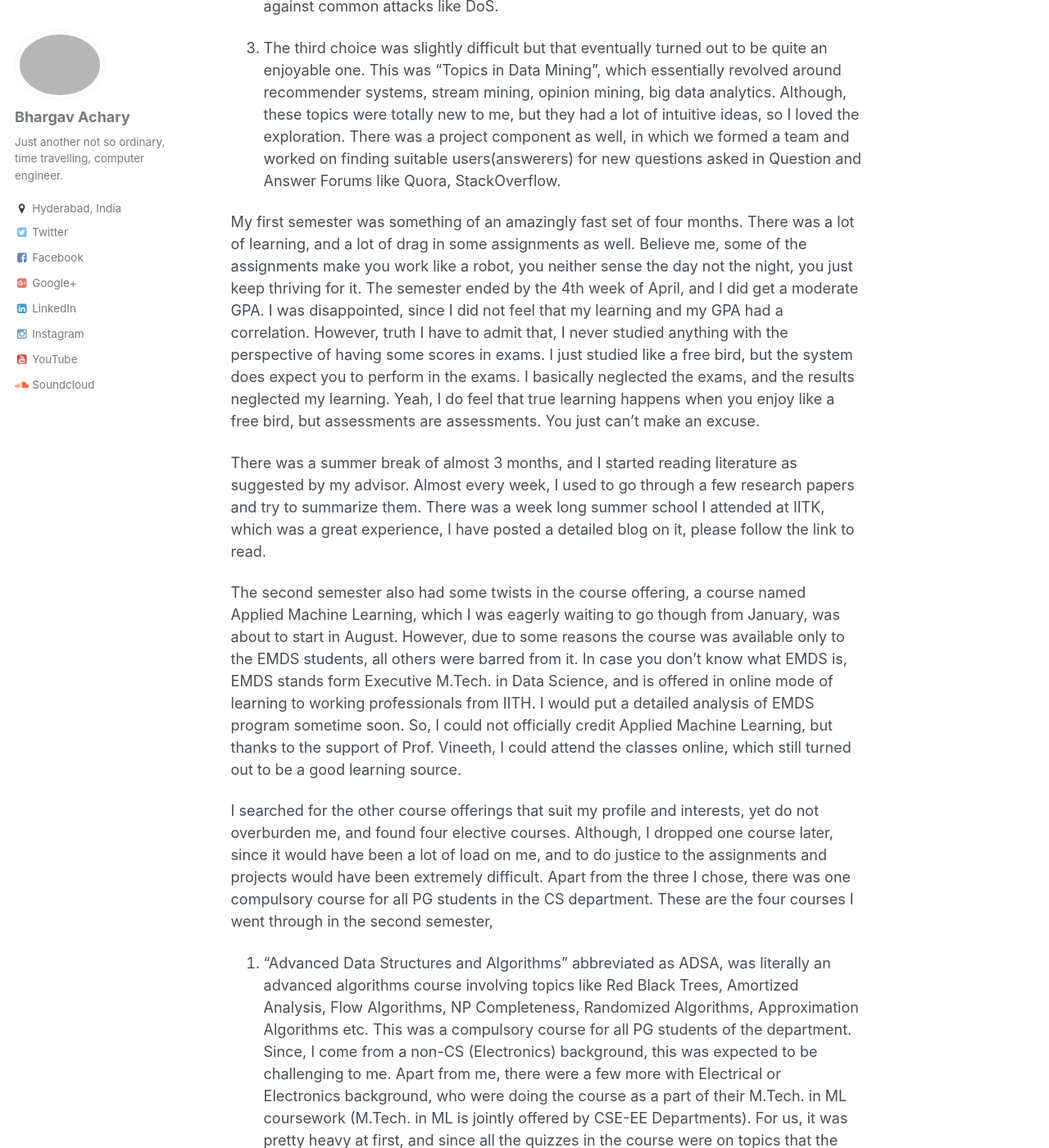
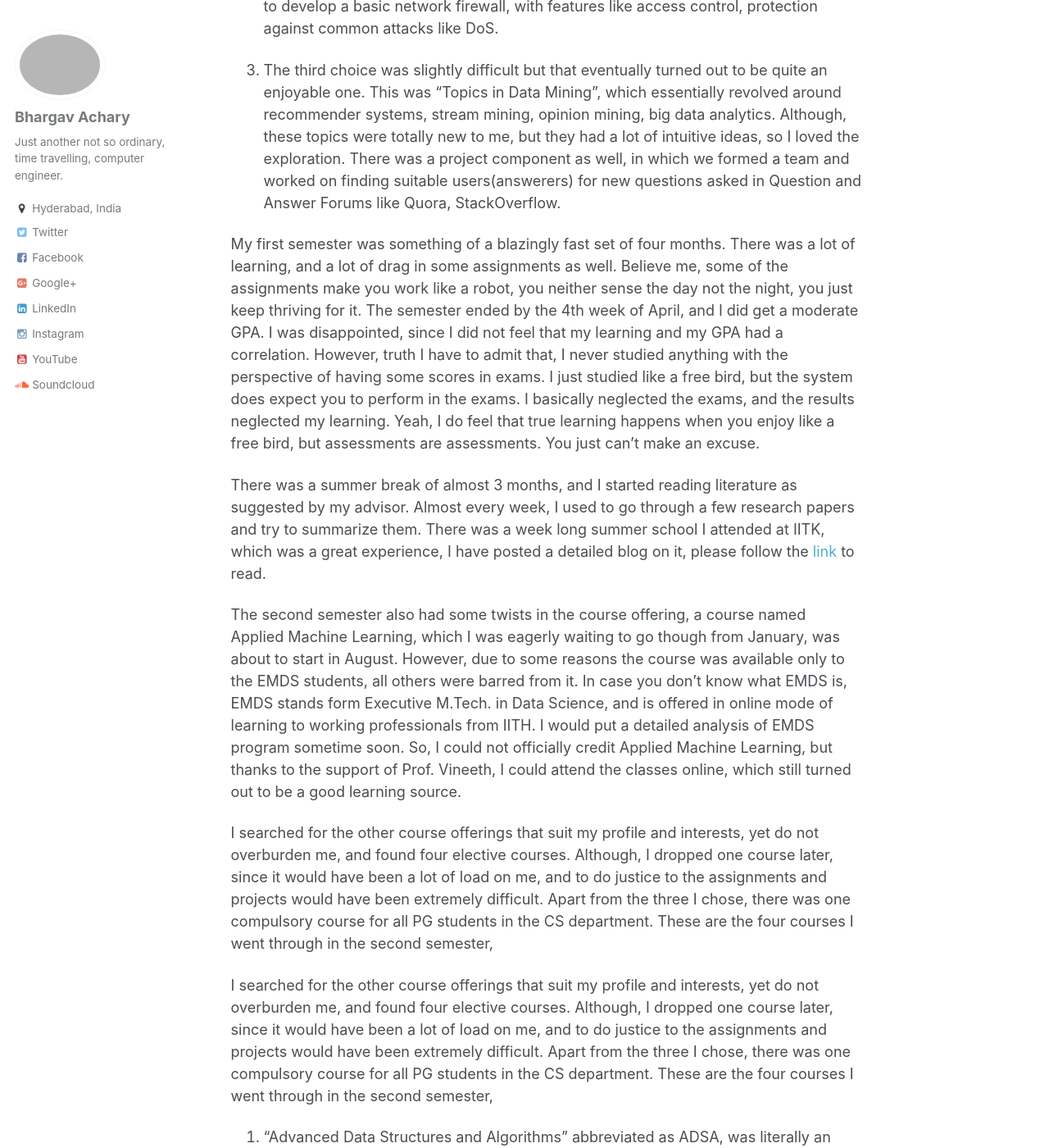
Before and after one commit to bhargavachary/bhargavachary.github.io, a Jekyll site: the page built from _posts/2018-12-08-first-year-of-phd-mtech-iit.md, in a window 1280 px wide and 1400 px high, scrolled down 1252 px. Shown: the whole window at 82% size. Built offline with Jekyll 4.4.1, drawn with Linux system fonts in a browser that asks for light colours; comment, search, counter and statistics services are not loaded; some of the changed text lies outside the part shown.

Commit message:
updated content

```diff
--- a/_posts/2018-12-08-first-year-of-phd-mtech-iit.md
+++ b/_posts/2018-12-08-first-year-of-phd-mtech-iit.md
@@ -14,7 +14,7 @@
 
 Hello friends, welcome back to my blog. I know I did promise I would be regular, but I could not be for the last 4 months and there are reasons for that. I was heavily loaded with the first two semesters of coursework. I went through 7 advanced postgraduate level courses in the last 11 months and it was a heavy learning experience. Although I did not have much of a personal life, but I still enjoyed this upgradation of my skills and exposure in computer science.
 
-This came to my mind that, I should share some of these experiences so that those who aspire to undergo an M.Tech. or a Ph.D. program in India, would get a decent idea of what it is like to.
+This came to my mind that, I should share some of these experiences so that those who aspire to undergo an M.Tech. or a Ph.D. program in India, would get a decent idea of what it is like to. On the other hand, some of my other readers would get an idea of what I am going through!!!
 So let’s get started!
 
 ----------
@@ -23,17 +23,21 @@
 
 So when I joined IIT Hyderabad this year, I was expected to go through something of the same sort. In my first semester, since I joined in January and usually most admissions happen in July, I had limited choices in the courses. Many courses were having some prerequisites, that was covered in the last semester and I had not done them, obviously. So I somehow managed to choose three courses,
 
+
 1.	“Advanced Computer Architecture”, which was my natural choice, since I am primarily motivated to work on architecture and systems issues in my Ph.D. research. This started off from where I had left off in my UG and GATE preparation. Some major topics included in the course were, advanced memory technologies like STT-RAM, PCM, Flash etc., branch predictors, low voltage computing, approximate computing, heterogeneous processor architectures etc.
 
 2.	The second one was also a relatively easy choice, since I loved computer security and a course was offered named “Computer and Network Security”. This course was a beautiful mixture of several topics like Cryptography, Wi-Fi and 4G Security, Hardware and Memory Security. This course had a good set of hands on assignments on most of the topics and there was one major project. The project was to develop a basic network firewall, with features like access control, protection against common attacks like DoS.
 
 3.	The third choice was slightly difficult but that eventually turned out to be quite an enjoyable one. This was “Topics in Data Mining”, which essentially revolved around recommender systems, stream mining, opinion mining, big data analytics. Although, these topics were totally new to me, but they had a lot of intuitive ideas, so I loved the exploration. There was a project component as well, in which we formed a team and worked on finding suitable users(answerers) for new questions asked in Question and Answer Forums like Quora, StackOverflow.
 
-My first semester was something of an amazingly fast set of four months. There was a lot of learning, and a lot of drag in some assignments as well. Believe me, some of the assignments make you work like a robot, you neither sense the day not the night, you just keep thriving for it. The semester ended by the 4th week of April, and I did get a moderate GPA. I was disappointed, since I did not feel that my learning and my GPA had a correlation. However, truth I have to admit that, I never studied anything with the perspective of having some scores in exams. I just studied like a free bird, but the system does expect you to perform in the exams. I basically neglected the exams, and the results neglected my learning. Yeah, I do feel that true learning happens when you enjoy like a free bird, but assessments are assessments. You just can’t make an excuse.
+My first semester was something of a blazingly fast set of four months. There was a lot of learning, and a lot of drag in some assignments as well. Believe me, some of the assignments make you work like a robot, you neither sense the day not the night, you just keep thriving for it. The semester ended by the 4th week of April, and I did get a moderate GPA. I was disappointed, since I did not feel that my learning and my GPA had a correlation. However, truth I have to admit that, I never studied anything with the perspective of having some scores in exams. I just studied like a free bird, but the system does expect you to perform in the exams. I basically neglected the exams, and the results neglected my learning. Yeah, I do feel that true learning happens when you enjoy like a free bird, but assessments are assessments. You just can’t make an excuse.
 
-There was a summer break of almost 3 months, and I started reading literature as suggested by my advisor. Almost every week, I used to go through a few research papers and try to summarize them. There was a week long summer school I attended at IITK, which was a great experience, I have posted a detailed blog on it, please follow the link to read.
+There was a summer break of almost 3 months, and I started reading literature as suggested by my advisor. Almost every week, I used to go through a few research papers and try to summarize them. There was a week long summer school I attended at IITK, which was a great experience, I have posted a detailed blog on it, please follow the [link](http://http://bhargavachary.in/2018/08/26/survival-success-in-iits-first-sem.html) to read.
 
 The second semester also had some twists in the course offering, a course named Applied Machine Learning, which I was eagerly waiting to go though from January, was about to start in August. However, due to some reasons the course was available only to the EMDS students, all others were barred from it. In case you don’t know what EMDS is, EMDS stands form Executive M.Tech. in Data Science, and is offered in online mode of learning to working professionals from IITH. I would put a detailed analysis of EMDS program sometime soon. So, I could not officially credit Applied Machine Learning, but thanks to the support of Prof. Vineeth, I could attend the classes online, which still turned out to be a good learning source.
+
+I searched for the other course offerings that suit my profile and interests, yet do not overburden me, and found four elective courses. Although, I dropped one course later, since it would have been a lot of load on me, and to do justice to the assignments and projects would have been extremely difficult. Apart from the three I chose, there was one compulsory course for all PG students in the CS department.
+These are the four courses I went through in the second semester,
 
 I searched for the other course offerings that suit my profile and interests, yet do not overburden me, and found four elective courses. Although, I dropped one course later, since it would have been a lot of load on me, and to do justice to the assignments and projects would have been extremely difficult. Apart from the three I chose, there was one compulsory course for all PG students in the CS department.
 These are the four courses I went through in the second semester,
```
